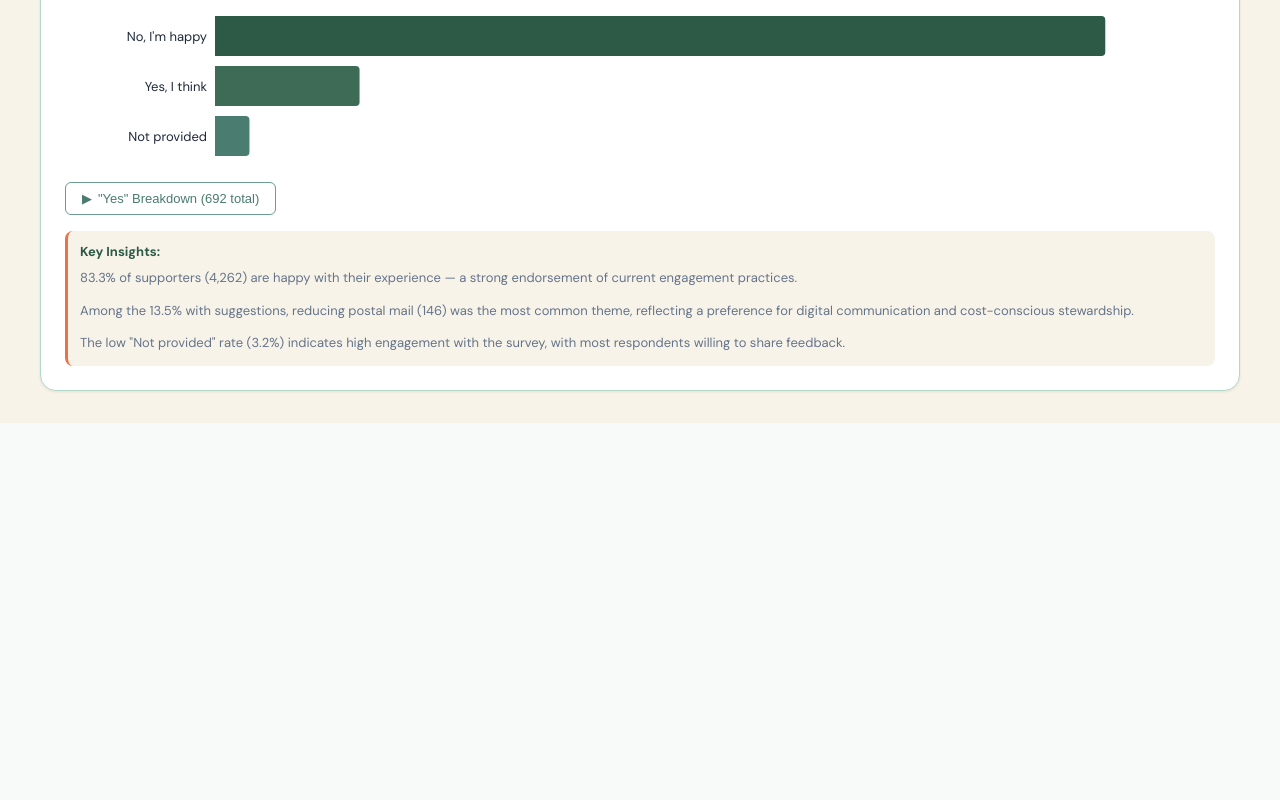
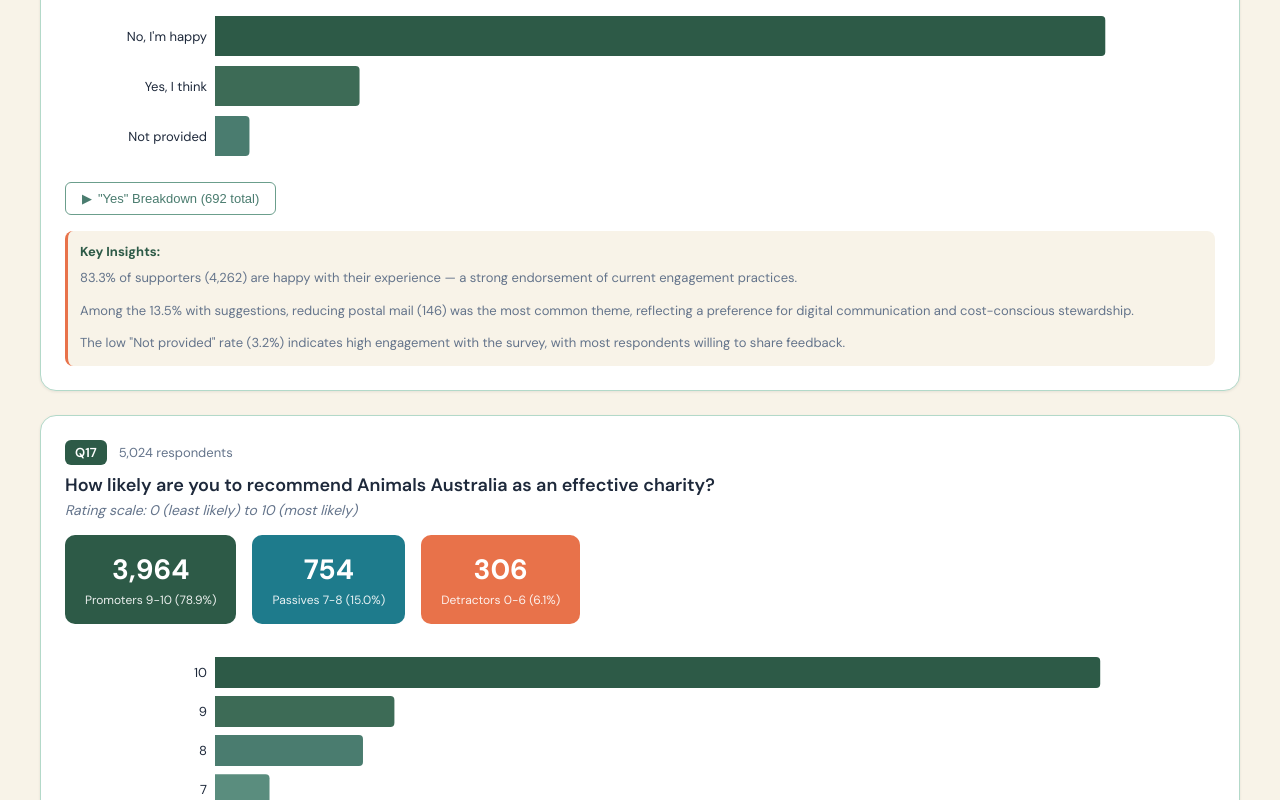
Before and after one commit to Metamorf-au/aa-survey-dashboard, a React (Create React App) app: page /satisfaction in a window 1280 px wide. Shown: the part 2000-2800 px from the top of the page. Before the commit the page ends 2423 px from the top, so only its background shows below. Built offline with nearby package versions, Linux system fonts and the light colour scheme.

Commit message:
Update YourSatisfactionSection.jsx

```diff
--- a/src/sections/YourSatisfactionSection.jsx
+++ b/src/sections/YourSatisfactionSection.jsx
@@ -90,6 +90,23 @@
   { label: 'Content warnings / less graphic imagery', count: 11 },
   { label: 'Partner with other organisations', count: 7 },
   { label: 'Other suggestions', count: 236 },
+];
+
+// Q17 Data - NPS Rating (0-10 scale, sorted descending by rating)
+// Respondents: 5,024 | Not provided: 95
+// NPS Score: 73 | Average: 9.19
+const q17Data = [
+  { label: '10', fullLabel: 'Rating 10 (Most likely)', count: 3296, pct: 65.6 },
+  { label: '9', fullLabel: 'Rating 9', count: 668, pct: 13.3 },
+  { label: '8', fullLabel: 'Rating 8', count: 551, pct: 11.0 },
+  { label: '7', fullLabel: 'Rating 7', count: 203, pct: 4.0 },
+  { label: '6', fullLabel: 'Rating 6', count: 74, pct: 1.5 },
+  { label: '5', fullLabel: 'Rating 5', count: 158, pct: 3.1 },
+  { label: '4', fullLabel: 'Rating 4', count: 14, pct: 0.3 },
+  { label: '3', fullLabel: 'Rating 3', count: 10, pct: 0.2 },
+  { label: '2', fullLabel: 'Rating 2', count: 9, pct: 0.2 },
+  { label: '1', fullLabel: 'Rating 1', count: 15, pct: 0.3 },
+  { label: '0', fullLabel: 'Rating 0 (Least likely)', count: 26, pct: 0.5 },
 ];
 
 // Section Header Component
@@ -536,6 +553,68 @@
 
         {/* Placeholder for Q17-Q18 */}
 
+        {/* Q17 - NPS Rating */}
+        <div style={{
+          background: COLORS.cardBg,
+          borderRadius: '16px',
+          padding: '24px',
+          boxShadow: '0 1px 3px rgba(0,0,0,0.08)',
+          border: '1px solid ' + COLORS.quinary,
+        }}>
+          <SectionHeader
+            question="Q17"
+            title="How likely are you to recommend Animals Australia as an effective charity?"
+            subtitle="Rating scale: 0 (least likely) to 10 (most likely)"
+            respondents={5024}
+          />
+
+          {/* Top 3 Stat Cards - NPS Categories */}
+          <div style={{
+            display: 'flex',
+            gap: '16px',
+            marginBottom: '24px',
+            flexWrap: 'wrap',
+          }}>
+            <StatCard
+              value="3,964"
+              label="Promoters 9-10 (78.9%)"
+              colorType="primary"
+            />
+            <StatCard
+              value="754"
+              label="Passives 7-8 (15.0%)"
+              colorType="secondary"
+            />
+            <StatCard
+              value="306"
+              label="Detractors 0-6 (6.1%)"
+              colorType="accent"
+            />
+          </div>
+
+          {/* Bar Chart */}
+          <HorizontalBarChart
+            data={q17Data}
+            maxValue={3500}
+            height={440}
+          />
+
+          {/* Key Insights */}
+          <KeyInsight>
+            <p style={{ margin: '0 0 12px 0' }}>
+              With an NPS score of 73, Animals Australia achieves world-class advocacy — scores above 70 are considered exceptional and indicate extremely high supporter loyalty.
+            </p>
+            <p style={{ margin: '0 0 12px 0' }}>
+              Nearly two-thirds (65.6%) gave the maximum rating of 10, demonstrating strong enthusiasm for recommending AA to others.
+            </p>
+            <p style={{ margin: 0 }}>
+              The average rating of 9.19 out of 10 reflects consistent satisfaction across the supporter base, with only 6.1% falling into the detractor category.
+            </p>
+          </KeyInsight>
+        </div>
+
+        {/* Placeholder for Q18 */}
+
       </div>
     </div>
   );
```
